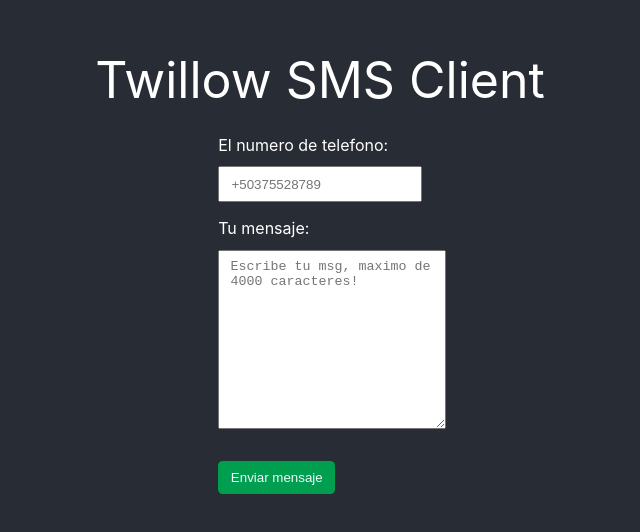
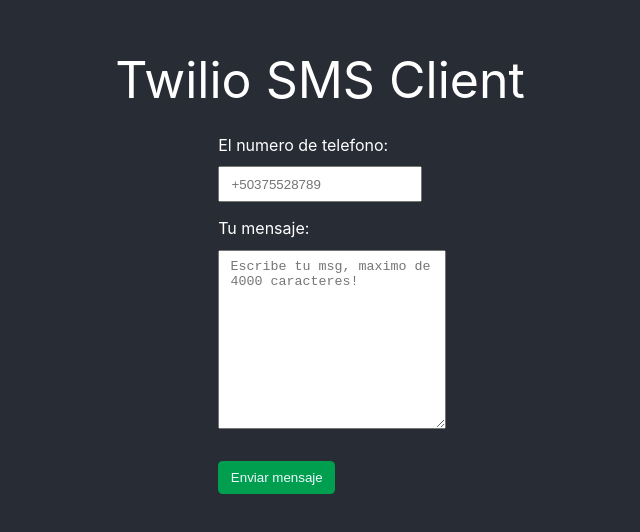
Before and after one commit to Obdulio-Rivas/client-twilio-send-sms, a React (Create React App) app: page / in a window 1280 px wide. Shown: the part 120-652 px from the top of the page, without its empty margins (320-960 px from the left). Built offline with nearby package versions, Linux system fonts and the light colour scheme.

Commit message:
Correccion de nombre en el title de la app

```diff
--- a/public/index.html
+++ b/public/index.html
@@ -24,7 +24,7 @@
       work correctly both with client-side routing and a non-root public URL.
       Learn how to configure a non-root public URL by running `npm run build`.
     -->
-    <title>Twillow SMS Client</title>
+    <title>Twilio SMS Client</title>
   </head>
   <body>
     <noscript>You need to enable JavaScript to run this app.</noscript>
--- a/src/App.js
+++ b/src/App.js
@@ -36,7 +36,7 @@ function App() {
   return (
     <div className="App">
       <div className="App-container">
-        <header className="App-header">Twillow SMS Client</header>
+        <header className="App-header">Twilio SMS Client</header>
         <form onSubmit={(e) => handlerSubmit(e)} className={"form"}>
           <div className={"form-item"}>
             <label>El numero de telefono:</label>
```
